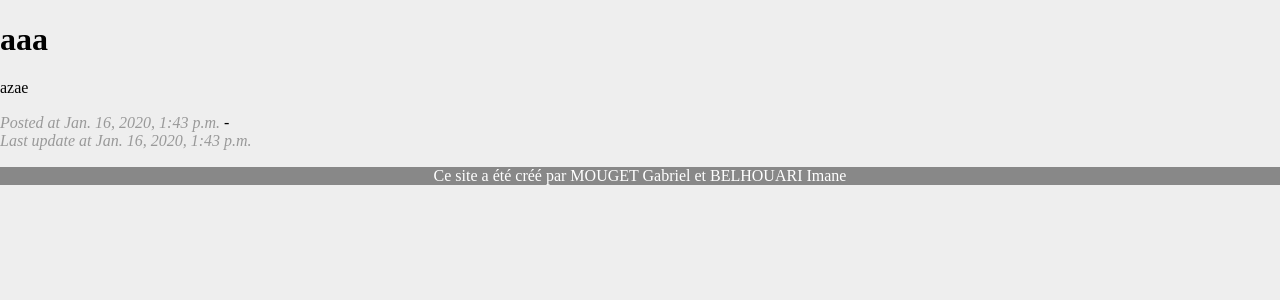
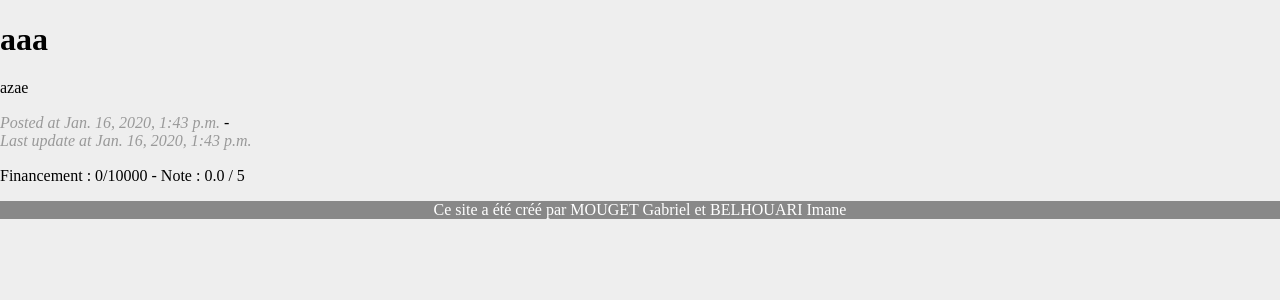
Before and after one commit to Gab961/MOPGA, a Django app: page /projet/1 in a window 1280 px wide. Shown: the part 79-379 px from the top of the page. Run offline with Django 3.2, Linux system fonts and the light colour scheme; data comes from the database, SQL or seed files in the repository.

Commit message:
Ajouter de l'argent

```diff
--- a/mopga/blog/forms.py
+++ b/mopga/blog/forms.py
@@ -8,7 +8,7 @@ class ProjetForm(forms.ModelForm):
 
     class Meta:
         model = Projet
-        fields = ('projectName','description','budget','note')
+        fields = ('projectName','description','budget')
 
 
 '''
@@ -23,5 +23,11 @@ class ProjetForm(forms.ModelForm):
         Submit('submit','CREATE',css_class="btn-success")
         )'''
 
+class addMoneyForm(forms.ModelForm):
+    financement_en_cours = forms.IntegerField(label='Add money')
+    class Meta:
+        model = Projet
+        fields = ('financement_en_cours',)
+
 class NoteForm(forms.ModelForm):
     pass
--- a/mopga/blog/models.py
+++ b/mopga/blog/models.py
@@ -2,7 +2,26 @@ from django.db import models
 
 from account.models import Utilisateur
 
+class Note:
+    note_final = float(0)
+    nb_note = 0
+    notes={}
 
+    def average(self):
+        if nb_note == 0:
+            note_final = 0
+        else:
+            self.note_final = sumTotal()/self.nb_note
+
+    def sumTotal(self):
+        sum = 0
+        for key, value in self.notes.items():
+            sum += value
+
+        return sum
+
+    def addNote(self,username,note):
+        self.notes[username] = note
 '''
 class Demandeur(models.Model):
     idRole = models.CharField(max_length=50, primary_key=True)
@@ -34,11 +53,13 @@ class Projet(models.Model):
     #idProject = models.CharField(max_length=255, primary_key=True)
     projectName = models.CharField(max_length=255)
     description = models.CharField(max_length=255)
-    budget = models.IntegerField()
-    note = models.IntegerField()
+    budget = models.PositiveIntegerField()
     created_at = models.DateTimeField(auto_now_add=True)
     updated_at = models.DateTimeField(auto_now=True)
     createur = models.CharField(max_length=255)
+    financement_en_cours = models.PositiveIntegerField(default=0)
+    budget_en_cours = 0
+    note = Note()
     #demandeur = models.OneToOneField(Demandeur, on_delete=models.CASCADE)
     #Expert = models.OneToOneField(Expert, on_delete=models.CASCADE)
     #Financeur = models.OneToOneField(Financeur, on_delete=models.CASCADE)
@@ -46,6 +67,7 @@ class Projet(models.Model):
 
     def addCreator(self,crea):
         self.createur = crea
+
 
 
 
--- a/mopga/blog/templates/pages/show.html
+++ b/mopga/blog/templates/pages/show.html
@@ -15,4 +15,17 @@
 			<time datetime="{{ projet.updated_at|date:'d-m-Y' }}" class="time">Last update at {{ projet.updated_at }}</time>
 		</p>
 	</article>
+
+		<p>
+			Financement : {{projet.budget_en_cours}}/{{projet.budget}} -
+			Note : {{ projet.note.note_final }} / 5
+		</p>
+
+		{% if request.user.financer %}
+			<form class="" action="{% url 'show' id=id %}" method="post">
+				{% csrf_token %}
+				{{addmoney}}
+				<button type="submit" name="add-money-btn">Send</button>
+			</form>
+		{% endif %}
 {% endblock %}
--- a/mopga/blog/views.py
+++ b/mopga/blog/views.py
@@ -2,7 +2,7 @@ from django.shortcuts import render,get_object_or_404,redirect
 from django.http import Http404
 
 from .models import Projet
-from .forms import ProjetForm
+from .forms import ProjetForm,addMoneyForm
 
 def home(request):
 	return render(request,'pages/home.html')
@@ -13,7 +13,13 @@ def blog(request):
 
 def show(request, id):
 	projet = get_object_or_404(Projet,pk=id)
-	return render(request, 'pages/show.html',{'projet':projet})
+	if request.method == 'POST' and 'add-money-btn' in request.POST:
+		moneyToAdd = request.POST.get('financement_en_cours')
+		projet.budget_en_cours = projet.budget_en_cours + int(moneyToAdd)
+		setattr(Projet, 'budget_en_cours', projet.budget_en_cours)
+		projet.save()
+	addMoney = addMoneyForm()
+	return render(request, 'pages/show.html',{'projet':projet,'addmoney':addMoney,'id':id})
 
 def archive(request):
 	queryset = None
@@ -31,8 +37,7 @@ def newProject(request):
 	if request.method == 'POST':
 		form = ProjetForm(request.POST)
 		if form.is_valid():
-			#tmp = request.user.username
-			#form.addCreator(tmp)
+
 			form.save()
 			return redirect("blog")
 
```
Also changed, not shown: mopga/blog/migrations/0002_auto_20200116_1410.py (added), mopga/blog/migrations/0003_auto_20200116_1411.py (added), mopga/blog/migrations/0004_auto_20200116_1523.py (added), mopga/db.sqlite3.
